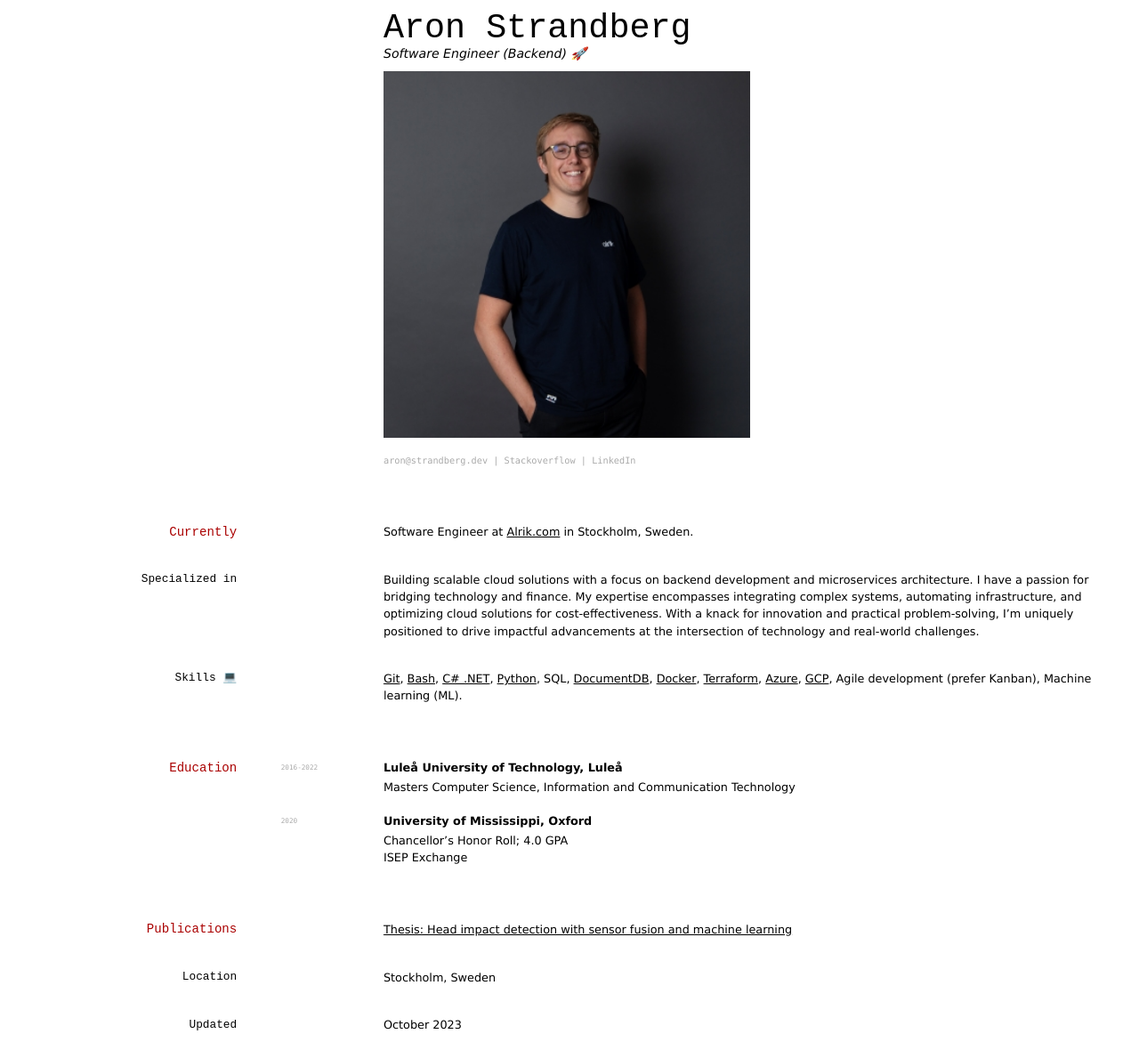
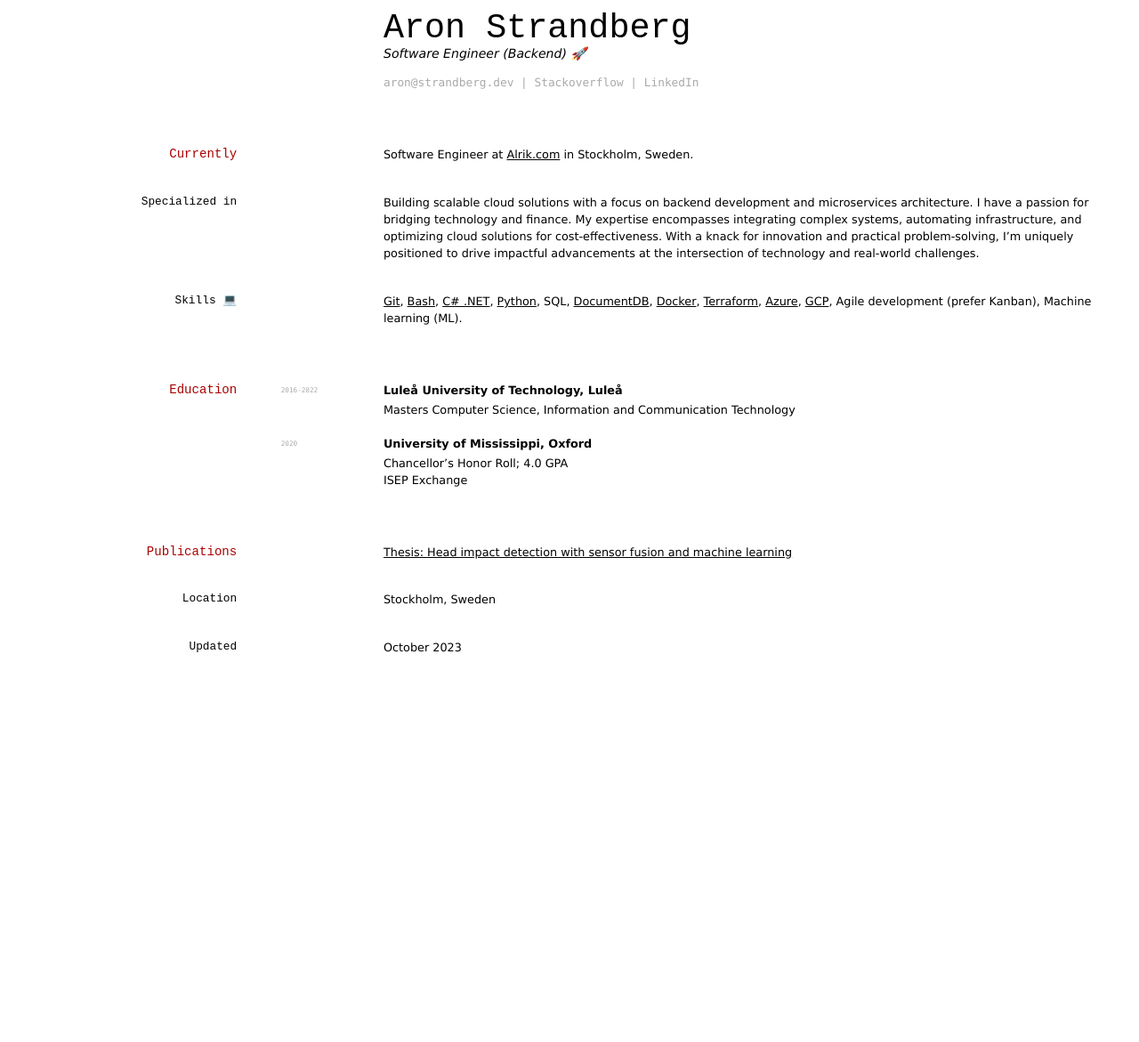
Before and after one commit to astrberg/strandberg.dev, a Jekyll site: the page built from index.md, in a window 1280 px wide. Shown: the whole page at 89% size. Built offline with Jekyll 4.4.1, drawn with Linux system fonts in a browser that asks for light colours; our own code applies the rules of GitHub Pages for plain Markdown files; after the commit the page ends 900 px from its top, so only the background shows below that.

Commit message:
remove image

```diff
--- a/index.md
+++ b/index.md
@@ -3,8 +3,6 @@ layout: me
 ---
 # Aron Strandberg
 Software Engineer (Backend) 🚀
-
-<img src="./media/profile_photo.jpg" width="50%" display="flex"/>
 
 <div id="webaddress">
   <a href="mailto:aron@strandberg.dev">aron@strandberg.dev</a>
--- a/media/kjhealy-screen.css
+++ b/media/kjhealy-screen.css
@@ -166,7 +166,6 @@ a:hover {
 	left: 33%;
 	color: #aaa;
 	font-family: Menlo,monospace,sans-serif;
-	font-size: 80%;
 }
 
 #webaddress a {
```
Also changed, not shown: media/profile_photo.JPG (deleted).
